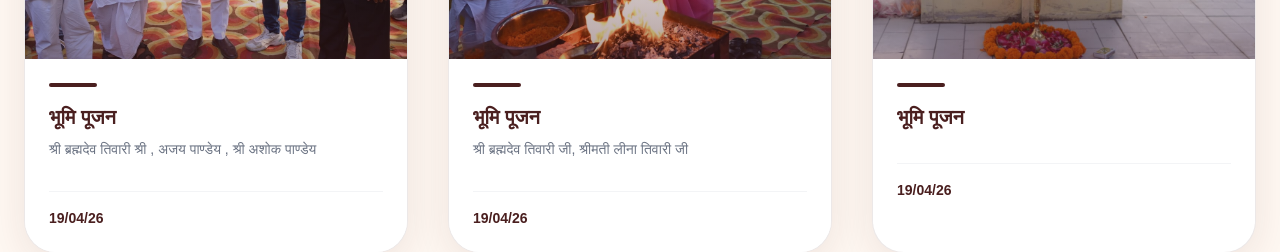
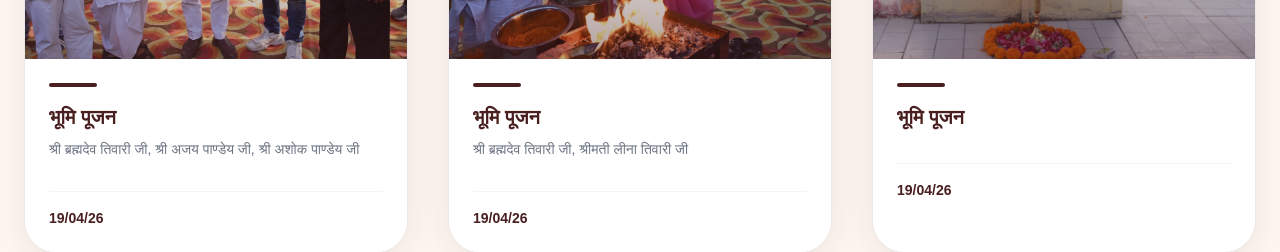
Before and after one commit to Abhishek11032/temple_project, a React (Vite) app: page /gallery in a window 1280 px wide. Shown: the part 6480-6732 px from the top of the page. Built offline with nearby package versions, Linux system fonts and the light colour scheme.

Commit message:
update the UI

```diff
--- a/src/data/Gallerydata.ts
+++ b/src/data/Gallerydata.ts
@@ -218,7 +218,7 @@ export const galleryData : Record<string, GalleryItem[]> = {
     {
       image: "/images/img32.jpeg",
       title: "भूमि पूजन",
-      guest: "श्री ब्रह्मदेव तिवारी श्री , अजय पाण्डेय , श्री अशोक पाण्डेय",
+      guest: "श्री ब्रह्मदेव तिवारी जी, श्री अजय पाण्डेय जी, श्री अशोक पाण्डेय जी",
       // event: "भजन संध्या आयोजन एकादशी",
       date:"19/04/26",
     },
```
